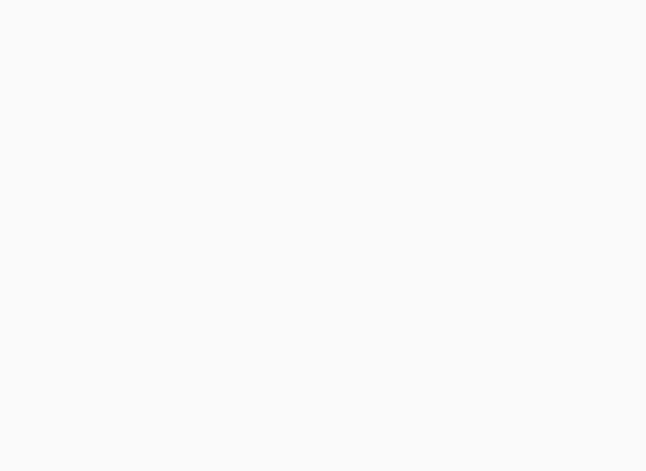
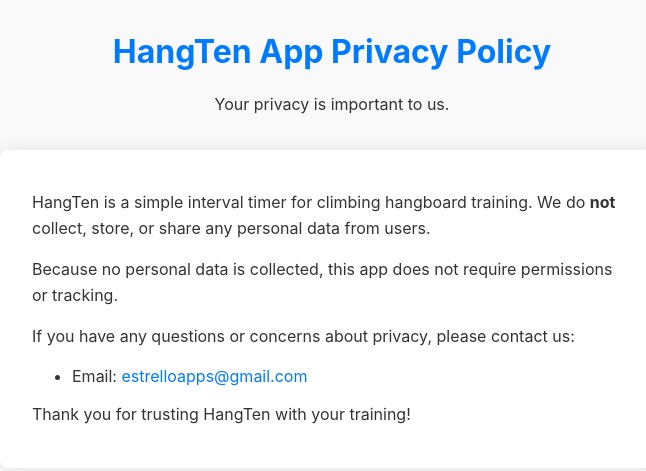
Before and after one commit to Starteya/hangten-privacy-policy, a plain HTML site: page index.html in a window 1280 px wide. Shown: the whole page, without its empty margins (308-954 px from the left). Drawn offline with Linux system fonts and the light colour scheme.

Commit message:
Update index.html

```diff
--- a/index.html
+++ b/index.html
@@ -32,4 +32,29 @@
             text-decoration: none;
         }
         a:hover {
-            t
+            text-decoration: underline;
+        }
+        p {
+            line-height: 1.6;
+        }
+    </style>
+</head>
+<body>
+    <header>
+        <h1>HangTen App Privacy Policy</h1>
+        <p>Your privacy is important to us.</p>
+    </header>
+    <section>
+        <p>HangTen is a simple interval timer for climbing hangboard training. We do <strong>not</strong> collect, store, or share any personal data from users.</p>
+
+        <p>Because no personal data is collected, this app does not require permissions or tracking.</p>
+
+        <p>If you have any questions or concerns about privacy, please contact us:</p>
+        <ul>
+            <li>Email: <a href="mailto:estrelloapps@gmail.com">estrelloapps@gmail.com</a></li>
+        </ul>
+
+        <p>Thank you for trusting HangTen with your training!</p>
+    </section>
+</body>
+</html>
```
